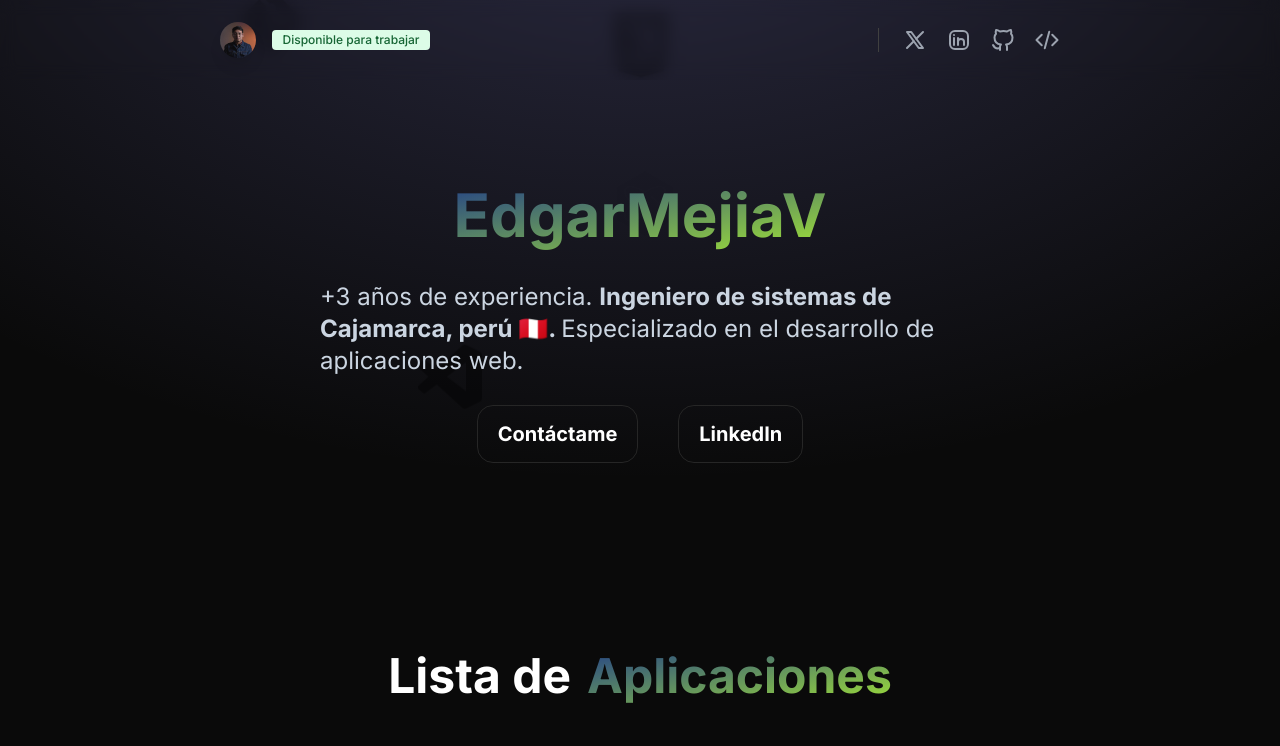
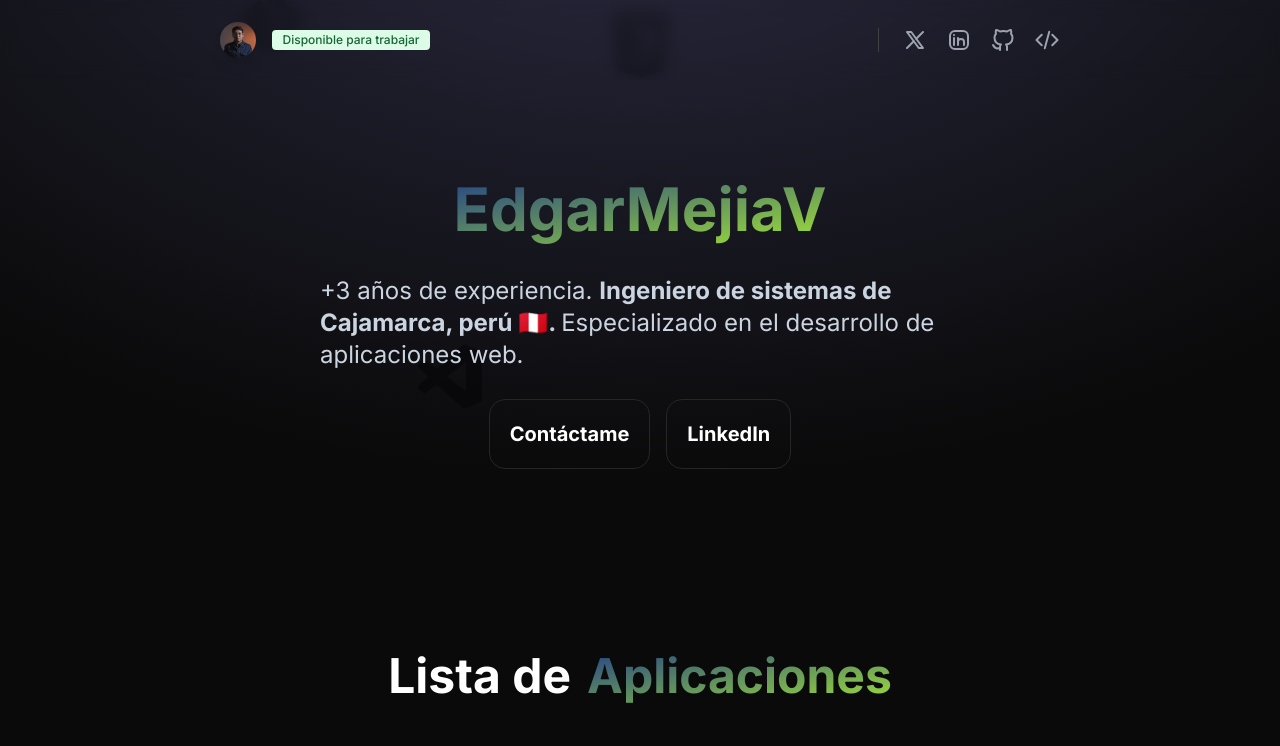
Before and after one commit to Edgarmejiav/edgarmejiav-web, a Next.js app: page / in a window 1280 px wide. Shown: the top 746 px of the page. Built offline with nearby package versions, Linux system fonts and the light colour scheme.

Commit message:
refactor: btns container

```diff
--- a/app/components/page/ContainerPage.js
+++ b/app/components/page/ContainerPage.js
@@ -16,18 +16,19 @@ export const ContainerPage = () => {
             experiencia. <strong> Ingeniero de
                 sistemas de Cajamarca, perú 🇵🇪. </strong> Especializado en el desarrollo de aplicaciones web. </p>
 
-        <div className="text-white flex flex-row gap-10">
-            <button
-                className=" flex items-center gap-2 border border-neutral-800 p-3 rounded-2xl font-bold hover:bg-neutral-800 hover:text-white  ">
+        <div className="text-white flex flex-row gap-4">
+            <button className=" flex items-center gap-2 border border-neutral-800 p-3 rounded-2xl font-bold hover:bg-neutral-800 hover:text-white
+                   ">
                 <Link
-                    className="flex items-center sm:p-2 p-1 sm:text-[20px] text-xs scroll-smooth hover:scroll-auto"
+                    className="flex items-center sm:p-2 p-1 sm:text-[20px] text-xl  scroll-smooth hover:scroll-auto"
                     href="mailto:legamejiav@gmail.com">
                     Contáctame
                 </Link>
             </button>
             <button className=" flex items-center gap-2 border border-neutral-800 p-3 rounded-2xl font-bold hover:bg-neutral-800 hover:text-white
                    ">
-                <Link className="flex items-center sm:p-2 p-1 sm:text-[20px] text-xs " target="_blank"
+                <Link className="flex items-center sm:p-2 p-1 sm:text-[20px] text-xl  scroll-smooth hover:scroll-auto"
+                      target="_blank"
                       href="https://www.linkedin.com/in/legamejiav/">
                     LinkedIn
                 </Link>
```
